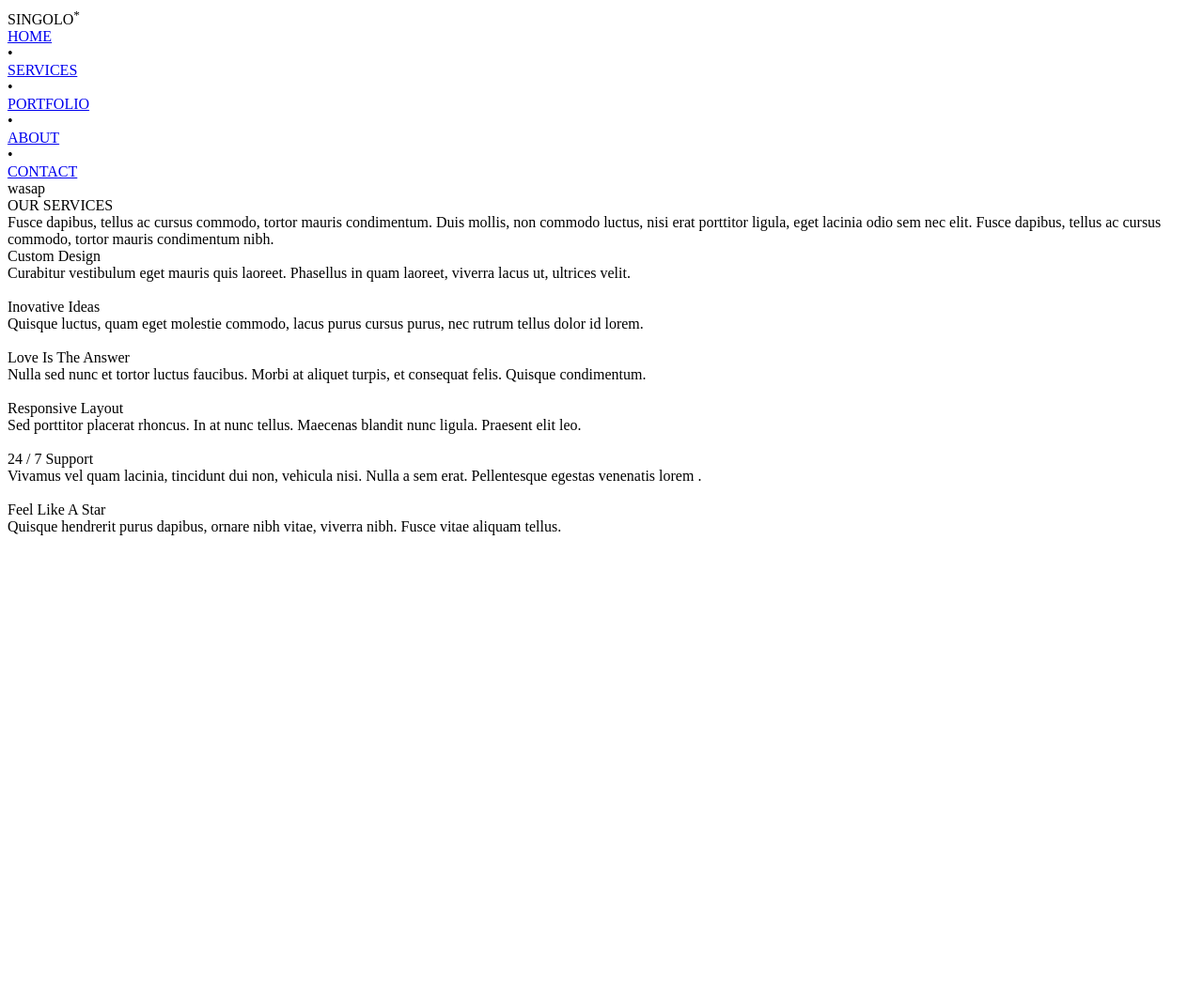
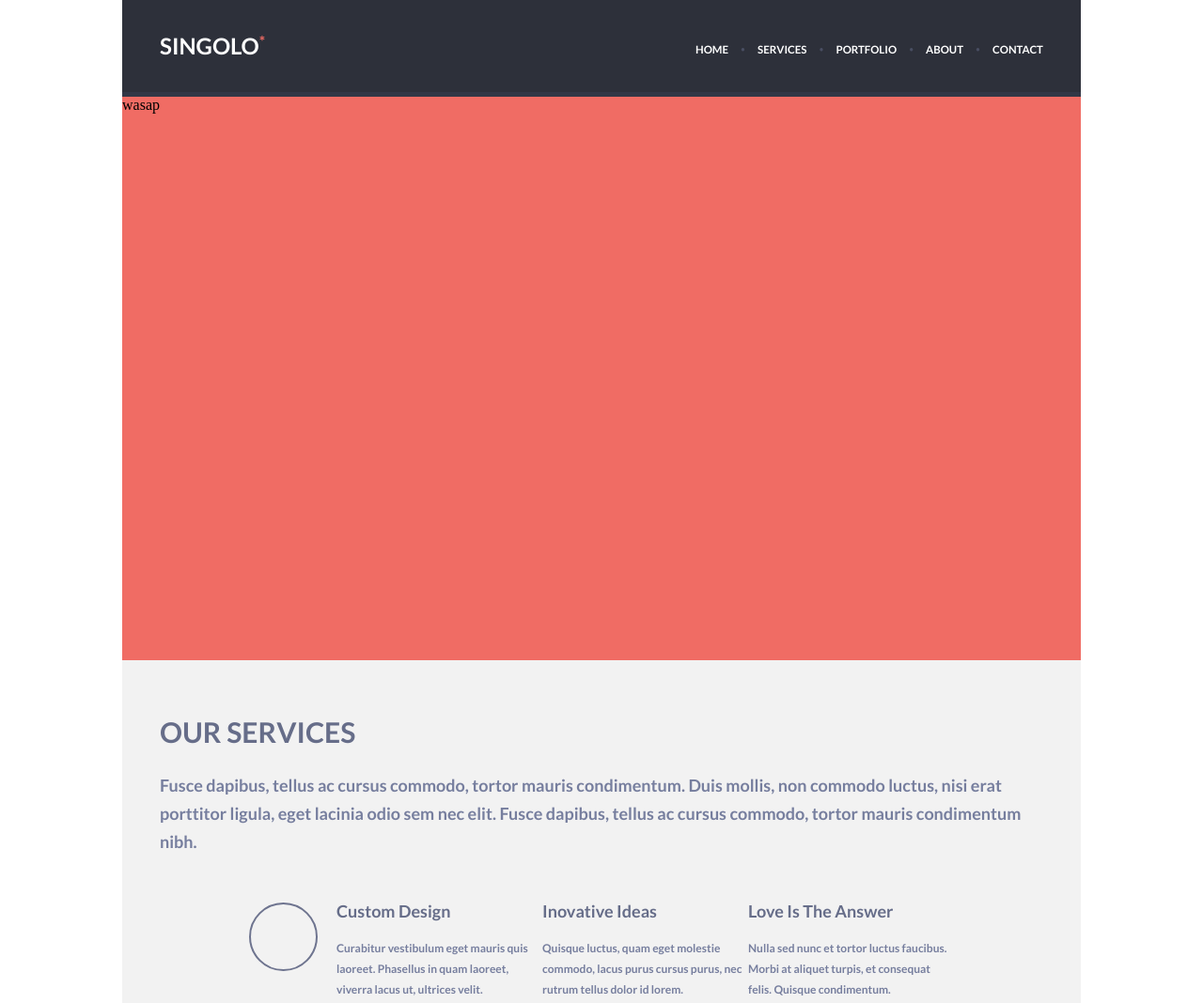
Before and after one commit to xxxzez/singolo, a plain HTML site: page index.html in a window 1280 px wide. Shown: the top 1068 px of the page at 94% size. Before the commit the page ends 800 px from the top, so only its background shows below. Drawn offline with nearby package versions, Linux system fonts and the light colour scheme.

Commit message:
fix routing

```diff
--- a/index.html
+++ b/index.html
@@ -4,7 +4,7 @@
 <head>
     <meta charset="UTF-8">
     <meta name="viewport" content="width=device-width, initial-scale=1.0">
-    <link rel="stylesheet" href="singolo1.css">
+    <link rel="stylesheet" href="style.css">
     <link href="https://fonts.googleapis.com/css?family=Lato:700&display=swap" rel="stylesheet">
     <title>Singolo</title>
 </head>
```
